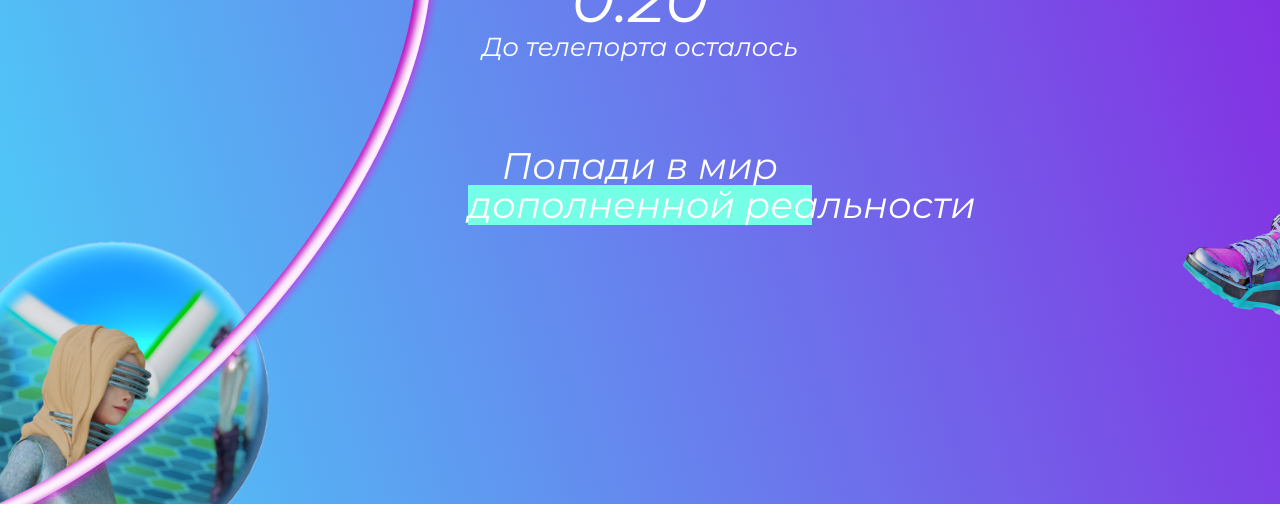
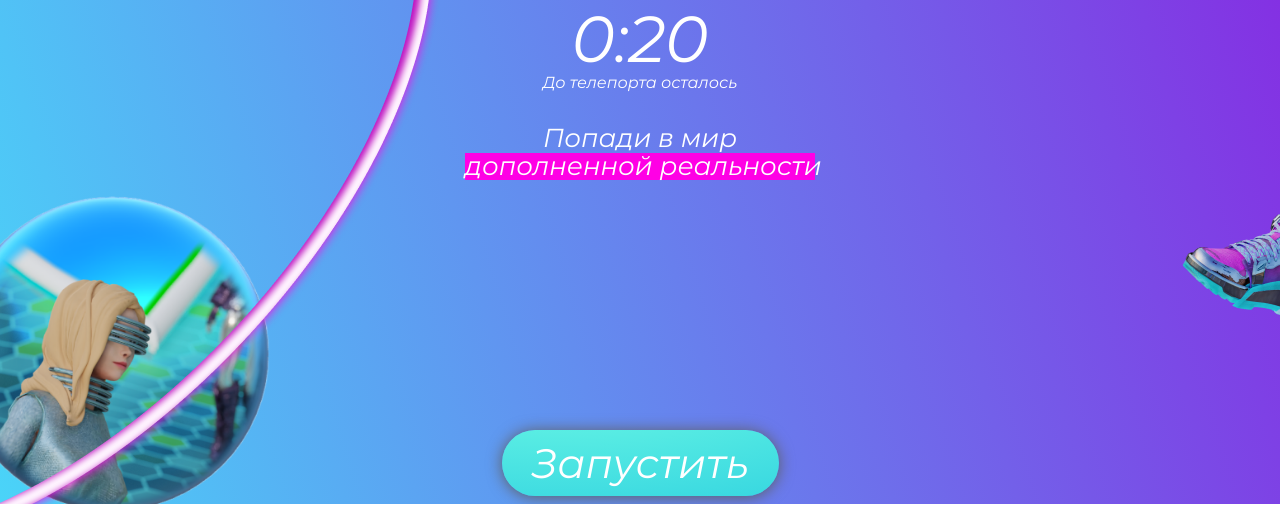
Before and after one commit to larannma/ar_test_page, a plain HTML site: page index.html in a window 1280 px wide. Shown: the part 196-721 px from the top of the page. Drawn offline with Linux system fonts and the light colour scheme; files whose address does not match are found by name.

Commit message:
Update index.css

```diff
--- a/index.css
+++ b/index.css
@@ -26,13 +26,13 @@ body {
 }
 
 .main__title{
-    max-width: 344px;
+    max-width: 350px;
     margin: 0 auto;
-    margin-top: 84px;
+    margin-top: 30px;
     color: #FFF;
     text-align: center;
     font-family: "Montserrat", Arial, Helvetica, sans-serif;
-    font-size: 37px;
+    font-size: 26px;
     font-style: normal;
     font-weight: 700;
     line-height: 107.9%;
@@ -44,13 +44,15 @@ body {
 
 .main__title-highlight{
     margin: 0;
-    background-color: #75FFE6;
+    background-color: #FF00E5;
 }
 
 .main__sphere{
     width: 344px;
     margin-left: -50px;
     margin-top: -10px;
+    position: absolute;
+    z-index: -3;
 }
 
 .main__image-container{
@@ -60,6 +62,7 @@ body {
     overflow: hidden;
     top: 0px;
     left: 0px;
+    z-index: -1;
 }
 
 .main__elipse{
@@ -85,8 +88,8 @@ body {
 .footer{
     height: 100px;
     background-color: #FFF;
+    position: fixed;
     bottom: 0;
-    position: fixed;
     width: 100%;
 }
 
@@ -112,12 +115,13 @@ body {
     font-weight: 700;
     line-height: 107.9%;
     margin: 0;
+    margin-top: 40px;
 }
 .main__timer-title{
     color: #FFF;
     text-align: center;
     font-family: "Montserrat", Arial, Helvetica, sans-serif;
-    font-size: 26px;
+    font-size: 16px;
     font-style: normal;
     font-weight: 700;
     line-height: 107.9%;
@@ -143,6 +147,7 @@ body {
     font-weight: 700;
     line-height: 107.9%;
     font-family: "Montserrat", Arial, Helvetica, sans-serif;
+    margin-top: 250px;
 }
 
 .main__urban-walk-container{
```
